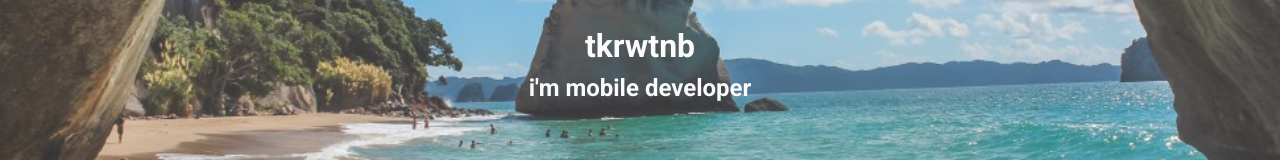
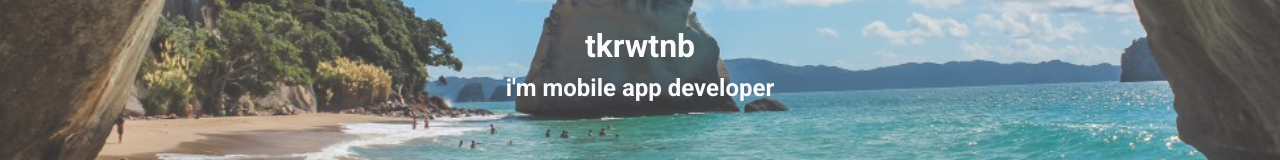
Before and after one commit to tkrwtnb/tkrwtnb.github.io, a Vue app: page / in a window 1280 px wide. Shown: the part 441-601 px from the top of the page. Built offline with nearby package versions, Linux system fonts and the light colour scheme.

Commit message:
fix: title

```diff
--- a/src/components/Title.vue
+++ b/src/components/Title.vue
@@ -8,7 +8,7 @@
                     >
                 </v-avatar>
                 <h1>tkrwtnb</h1>
-                <h2>i'm mobile developer</h2>
+                <h2>i'm mobile app developer</h2>
             </div>
         </div>
     </div>
```
